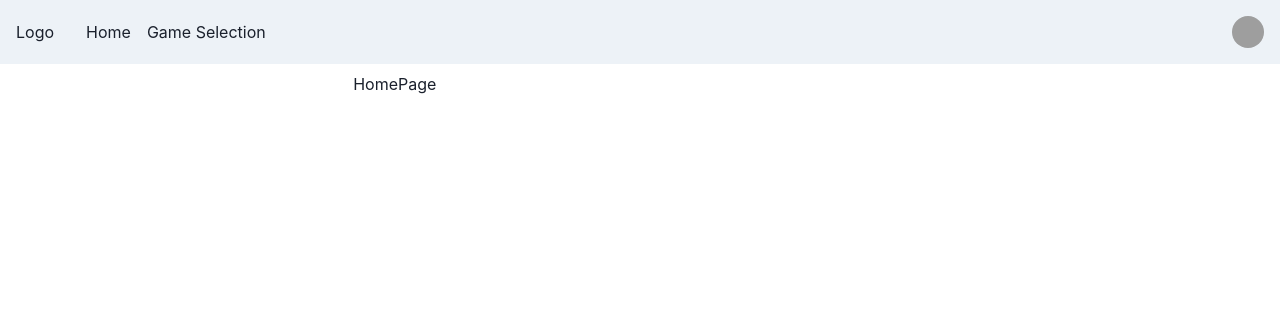
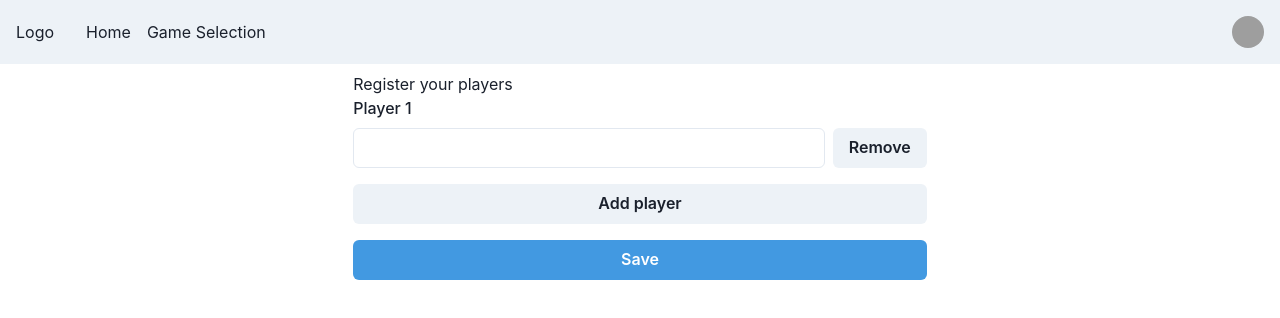
Before and after one commit to kenjishiromajp/drinking-app-web, a React (Create React App) app: page / in a window 1280 px wide. Shown: the top 318 px of the page. Built offline with nearby package versions, Linux system fonts and the light colour scheme; grey boxes are pictures that could not be loaded.

Commit message:
feat(players-form): players form

```diff
--- a/package.json
+++ b/package.json
@@ -19,6 +19,7 @@
     "framer-motion": "^6.4.3",
     "react": "^18.2.0",
     "react-dom": "^18.2.0",
+    "react-hook-form": "^7.33.1",
     "react-icons": "^4.4.0",
     "react-router-dom": "^6.3.0",
     "react-scripts": "5.0.1",
--- /dev/null
+++ b/src/components/PlayersForm/PlayersForm.tsx
@@ -0,0 +1,73 @@
+import {
+  Button,
+  Stack,
+  FormControl,
+  FormLabel,
+  Input,
+  HStack,
+  Box,
+} from '@chakra-ui/react';
+import { useForm, useFieldArray } from 'react-hook-form';
+import { FormHTMLAttributes } from 'react';
+
+export interface Player {
+  name: string;
+}
+export interface PlayersFormValues {
+  players: Player[];
+}
+export interface PlayersFormProps
+  extends Omit<FormHTMLAttributes<HTMLFormElement>, 'onSubmit'> {
+  onSubmit: (data: PlayersFormValues) => any;
+}
+export default function PlayersForm({
+  onSubmit = () => {},
+  ...props
+}: PlayersFormProps) {
+  const { register, handleSubmit, control } = useForm<PlayersFormValues>({
+    defaultValues: { players: [{ name: '' }] },
+  });
+
+  const { fields, append, remove } = useFieldArray({
+    control, // control props comes from useForm (optional: if you are using FormContext)
+    name: 'players', // unique name for your Field Array
+  });
+
+  return (
+    <form {...props} onSubmit={handleSubmit(onSubmit)}>
+      <Stack spacing={4}>
+        {fields.map((field, index) => (
+          <FormControl key={field.id}>
+            <HStack alignItems="end">
+              <Box flex="1">
+                <FormLabel>Player {index + 1}</FormLabel>
+                <Input {...register(`players.${index}.name`)} />
+              </Box>
+              <Button onClick={() => remove(index)}>Remove</Button>
+            </HStack>
+          </FormControl>
+        ))}
+        <Button
+          // bg="blue.400"
+          // color="white"
+          // _hover={{
+          //   bg: 'blue.500',
+          // }}
+          onClick={() => append({ name: '' })}
+        >
+          Add player
+        </Button>
+        <Button
+          type="submit"
+          bg="blue.400"
+          color="white"
+          _hover={{
+            bg: 'blue.500',
+          }}
+        >
+          Save
+        </Button>
+      </Stack>
+    </form>
+  );
+}
--- a/src/pages/HomePage/HomePage.tsx
+++ b/src/pages/HomePage/HomePage.tsx
@@ -1,9 +1,17 @@
+import PlayersForm, {
+  PlayersFormValues,
+} from '../../components/PlayersForm/PlayersForm';
 import MainLayout from '../../layouts/MainLayout/MainLayout';
 
 function HomePage() {
   return (
     <MainLayout>
-      <h1>HomePage</h1>
+      <h1>Register your players</h1>
+      <PlayersForm
+        onSubmit={(data: PlayersFormValues) => {
+          console.log('data', data);
+        }}
+      />
     </MainLayout>
   );
 }
```
Also changed, not shown: 1 other file (tests, documents, lock files or other folders).
